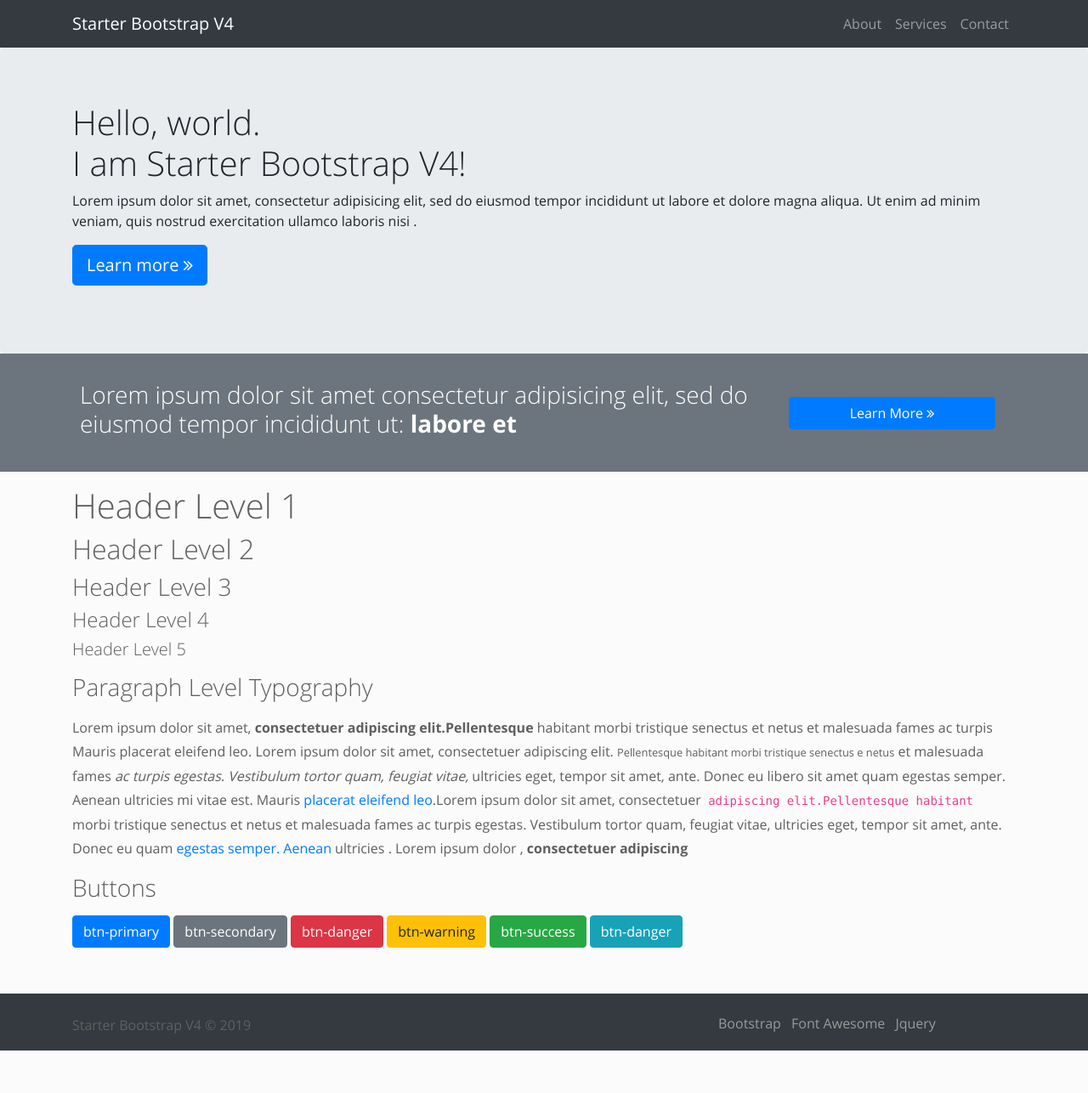
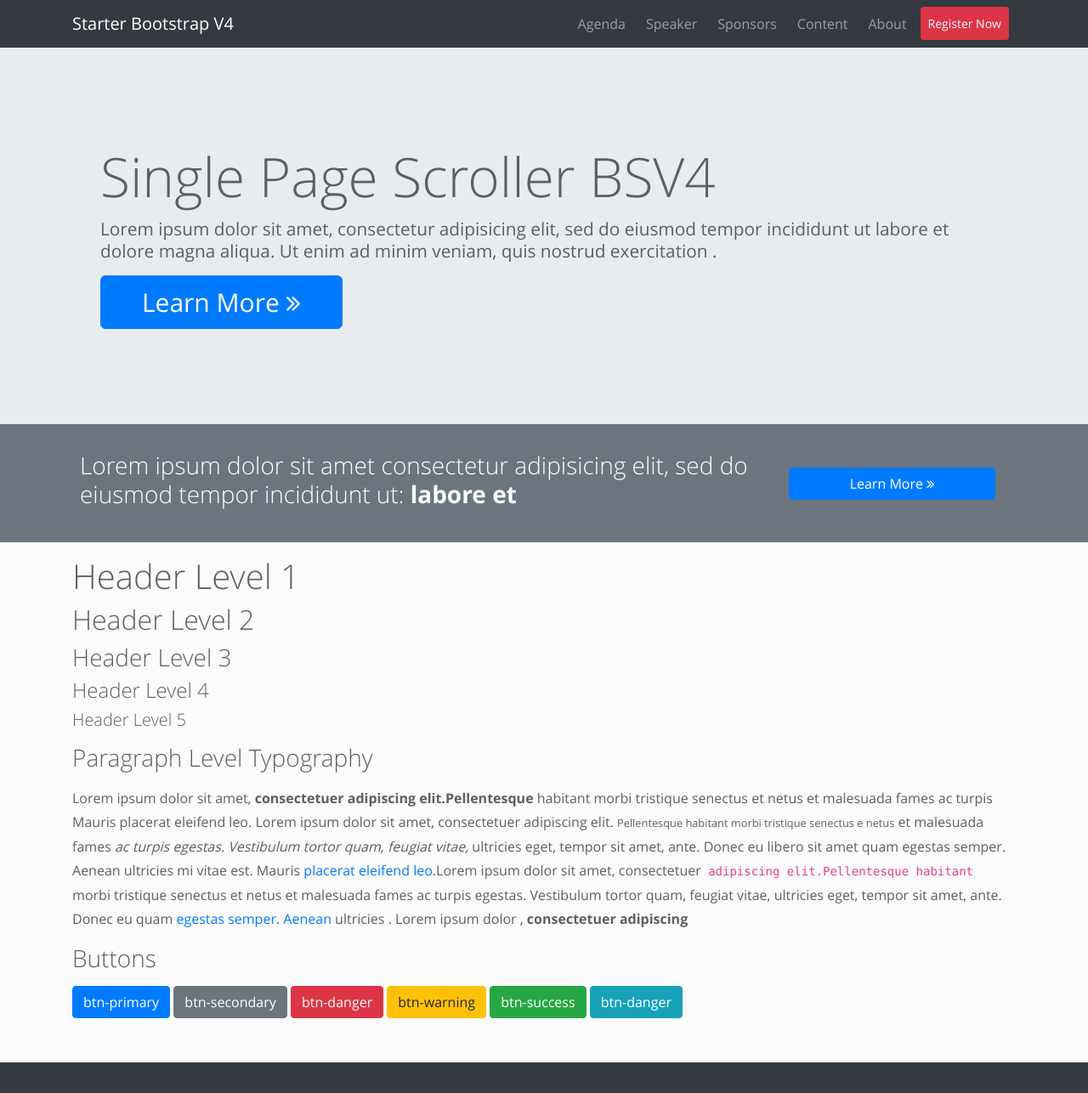
Before and after one commit to jvining/Starter-Bootstrap-V4, a plain HTML site: page index.html in a window 1280 px wide. Shown: the top 1286 px of the page at 85% size. Before the commit the page ends 1236 px from the top, so only its background shows below. Drawn offline with nearby package versions, Linux system fonts and the light colour scheme.

Commit message:
Update index.html
- Meta Updated.
- Nav updated to basic WBR Layout
- Jumbotron Updated to Flex
- Footer Credit URL Update
- Jquery update

```diff
--- a/index.html
+++ b/index.html
@@ -6,14 +6,14 @@
 	<meta charset="utf-8">
 	<meta content="width=device-width, initial-scale=1, shrink-to-fit=no" name="viewport">
 	<meta name="author" content="https://github.com/jvining">
-	<meta name="description" content="A Project Template built with Bootstrap 4, Jquery 3.3.1, &amp; Google WebFonts. All assets locally hosted ready for immediate use">
+	<meta name="description" content="A Project Template built with Bootstrap 4, Jquery, & Google WebFonts. All assets locally hosted ready for immediate use (http://bit.ly/1SnymWq)">
 
 	<!-- Open Graph -->
  	<meta property="og:url" content="https://jvining.github.io/Starter-bootstrap-v4" />
 	<meta property="og:type" content="Product" />
 	<meta property="og:title" content="Starter Bootstrap V4" />
-	<meta property="og:description" content="A Project Template built with Bootstrap 4, Jquery 3.3.1, &amp; Google WebFonts. All assets locally hosted ready for immediate use" />
-	<meta property="og:image" content="https://placeholdit.co/i/600x315?bg=563d7c&fc=fff&text=Starter%20Bootstrap%20V4" />
+	<meta property="og:description" content="A Project Template built with Bootstrap 4, Jquery, & Google WebFonts. All assets locally hosted ready for immediate use (http://bit.ly/1SnymWq)" />
+	<meta property="og:image" content="https://place-hold.it/600x315/563d7c/fff/000&text=Starter-Bootstrap-V4" />
 
 	<!-- CSS -->
 	<link href="css/bootstrap.min.css" rel="stylesheet" type="text/css">
@@ -32,19 +32,27 @@
 			</button>
 			<div class="collapse navbar-collapse" id="navbarCollapse">
 				<ul class="navbar-nav ml-auto">
-					<li class="nav-item"><a class="nav-link" href="#">About</a></li>
-					<li class="nav-item"><a class="nav-link" href="#">Services</a></li>
-					<li class="nav-item"><a class="nav-link" href="#">Contact</a></li>
+					<li class="nav-item mr-2"><a class="nav-link" href="#">Agenda</a></li>
+					<li class="nav-item mr-2"><a class="nav-link" href="#">Speaker</a></li>
+					<li class="nav-item mr-2"><a class="nav-link" href="#">Sponsors</a></li>
+					<li class="nav-item mr-2"><a class="nav-link" href="#">Content</a></li>
+					<li class="nav-item mr-2"><a class="nav-link" href="#">About</a></li>
+					<li class="nav-item mr-2"><a class="nav-link btn btn-sm btn-danger text-white" href="#">Register Now</a></li>
 				</ul>
 			</div>
 		</div>
   	</nav>
 
-	<div class="jumbotron">
-    	<div class="container">
-			<h1 >Hello, world. <br/> I am Starter Bootstrap V4!</h1>
-			<p>Lorem ipsum dolor sit amet, consectetur adipisicing elit, sed do eiusmod tempor incididunt ut labore et dolore magna aliqua. Ut enim ad minim veniam, quis nostrud exercitation ullamco laboris nisi .</p>
-			<p><a class="btn btn-primary btn-lg" href="#" role="button">Learn more <i class="fa fa-angle-double-right" aria-hidden="true"></i></a></p>
+	<div class="jumbotron jumbotron-fluid d-flex justify-content-center">
+		<div class="container d-flex align-items-center">
+			<div class="row">
+				<div class="col-md-12 p-5">
+					<h1 class="fa-4x">Single Page Scroller BSV4</h1>
+					<p class="text-300 fa-lg">Lorem ipsum dolor sit amet, consectetur adipisicing elit, sed do eiusmod tempor incididunt ut labore et dolore magna aliqua. Ut enim ad minim veniam, quis nostrud exercitation .</p>
+					<a href="#" class="btn btn-primary btn-xl px-5">Learn More <i class="fa fa-angle-double-right" aria-hidden="true"></i></a>
+
+				</div>
+			</div>
 		</div>
 	</div>
 
@@ -88,17 +96,17 @@
 		</div>
 	</div>
 
-	<footer>
+	<footer class="bg-dark mt-5">
 		<div class="container">
-			<div class="row pt-2">
+			<div class="row pt-4">
 				<div class="col-md-8">
 					<p>Starter Bootstrap V4 &copy; 2019</p>
   				</div>
 				<div class="col">
 					<ul class="list-unstyled list-inline">
-						<li class="list-inline-item"><a target="_blank" href="https://getbootstrap.com" data-toggle="tooltip" data-placement="top" data-original-title="Version: 4">Bootstrap </a></li>
-						<li class="list-inline-item"><a target="_blank" href="https://fontawesome.io/" data-toggle="tooltip" data-placement="top" data-original-title="Version: 4.6.3">Font Awesome </a></li>
-						<li class="list-inline-item"><a target="_blank" href="https://jquery.com/" data-toggle="tooltip" data-placement="top" data-original-title="Version: 3.3.1">Jquery </a></li>
+						<li class="list-inline-item"><a class="text-secondary" target="_blank" href="https://getbootstrap.com" data-toggle="tooltip" data-placement="top" data-original-title="Version: 4.1.3">Bootstrap</a></li>
+						<li class="list-inline-item"><a class="text-secondary" target="_blank" href="https://fontawesome.com/" data-toggle="tooltip" data-placement="top" data-original-title="Version: 4.6.3">Font Awesome</a></li>
+						<li class="list-inline-item"><a class="text-secondary" target="_blank" href="https://jquery.com/" data-toggle="tooltip" data-placement="top" data-original-title="Version: 3.4.1">Jquery</a></li>
  					</ul>
  	 			</div>
 			</div>
@@ -106,7 +114,7 @@
 	</footer>
 
 	<!-- JS -->
-	<script src="js/jquery-3.3.1.slim.min.js"></script>
+	<script src="js/jquery.min.js"></script>
 	<script src="js/popper.min.js"></script>
 	<script src="js/bootstrap.min.js"></script>
 	<script src="js/scripts.js"></script>
```
